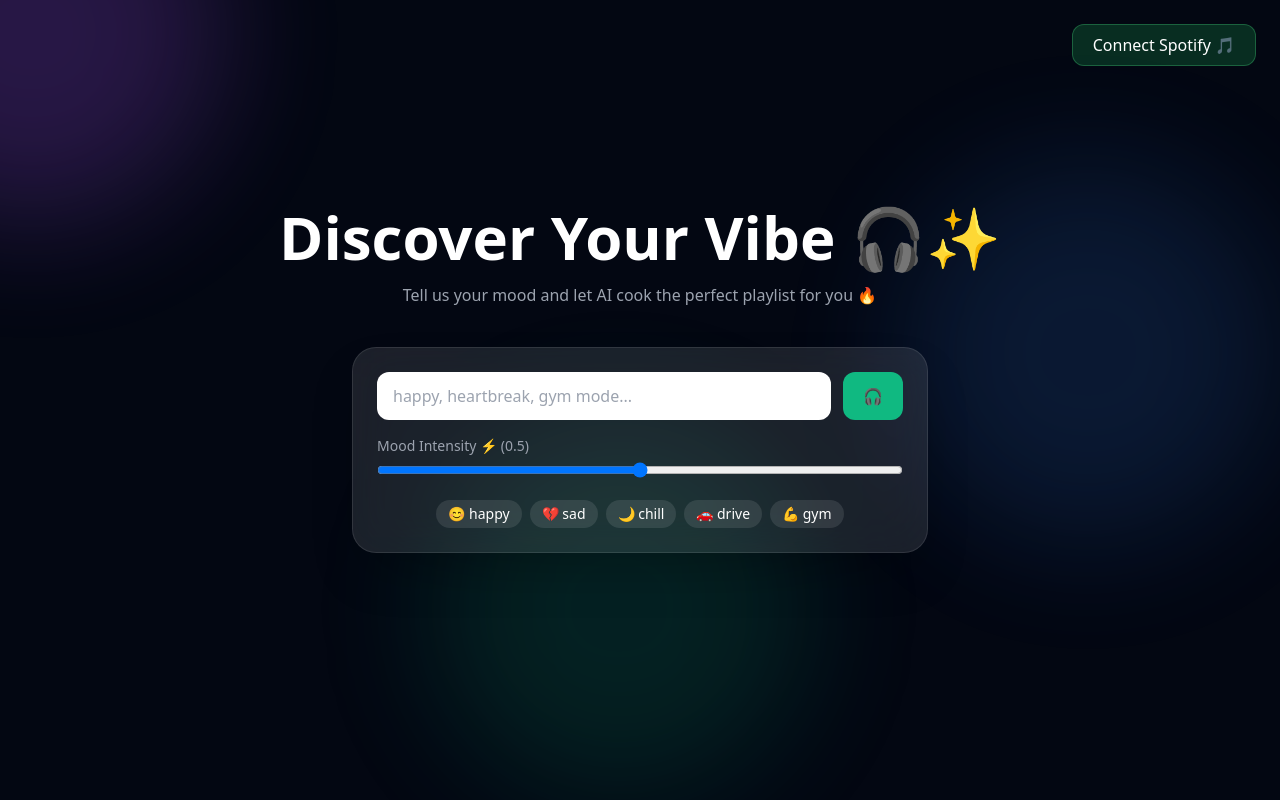
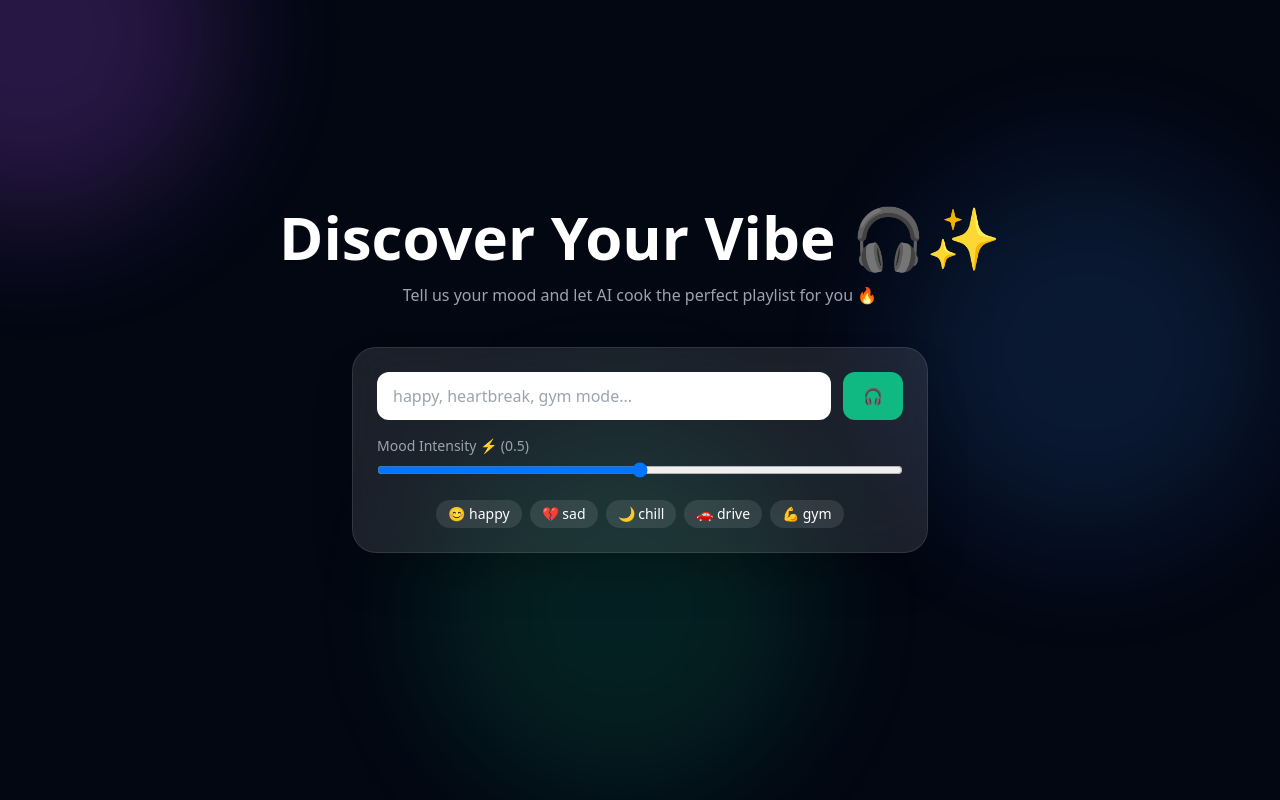
Before and after one commit to amkrishjpg/vibesync-ai, a React (Vite) app in the folder client/: page / in a window 1280 px wide. Built offline with nearby package versions, Linux system fonts and the light colour scheme.

Commit message:
removing connection to spotify

```diff
--- a/client/src/pages/Home.jsx
+++ b/client/src/pages/Home.jsx
@@ -56,12 +56,6 @@ function Home() {
       </div>
       <div className="absolute top-6 right-6 z-50 flex gap-3">
 
-  <button
-  onClick={() => window.location.href = "http://localhost:5000/login"}
-  className="cursor-pointer rounded-xl border border-green-400/30 bg-green-500/20 px-5 py-2"
->
-  Connect Spotify 🎵
-</button>
 
 </div>
 
```
